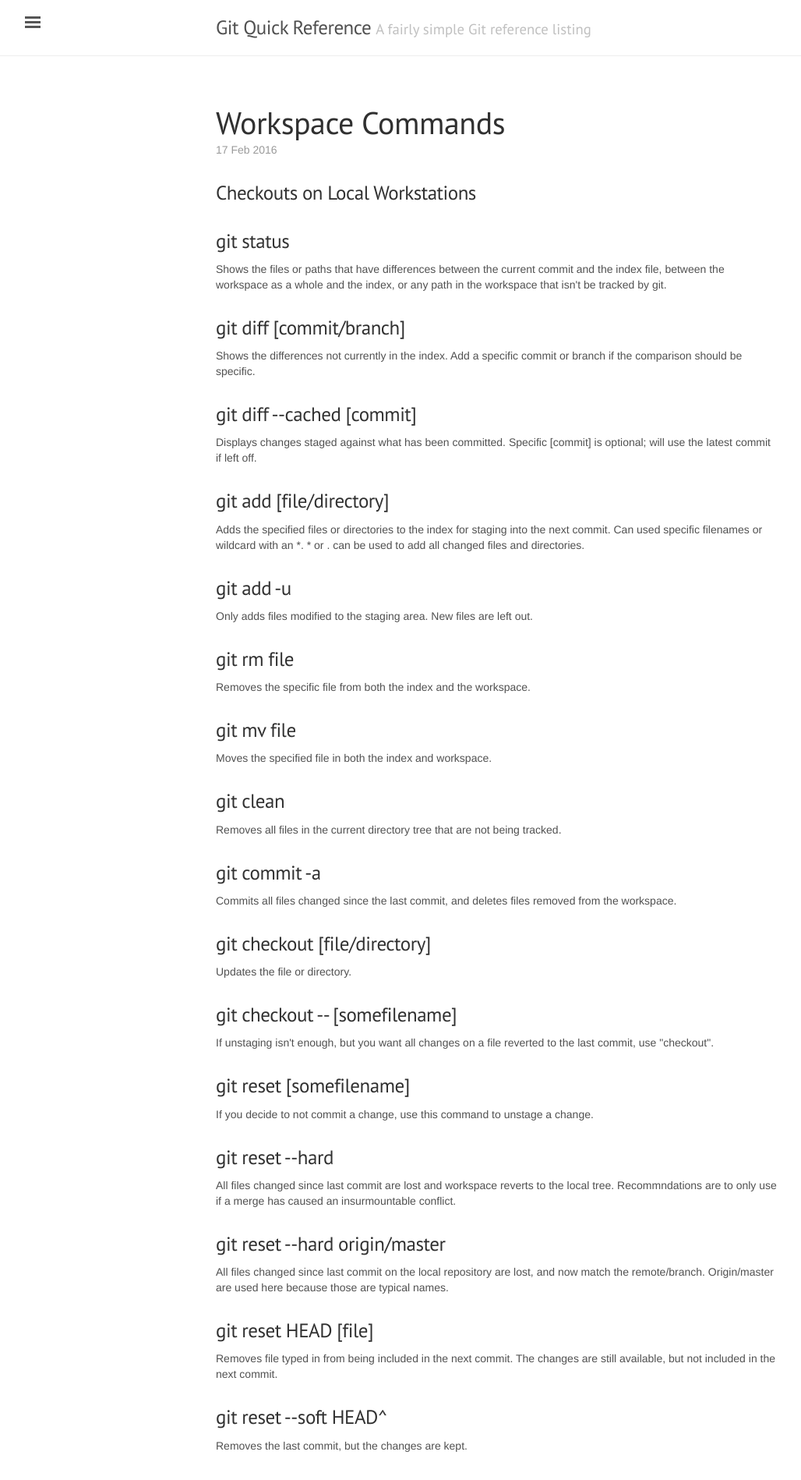
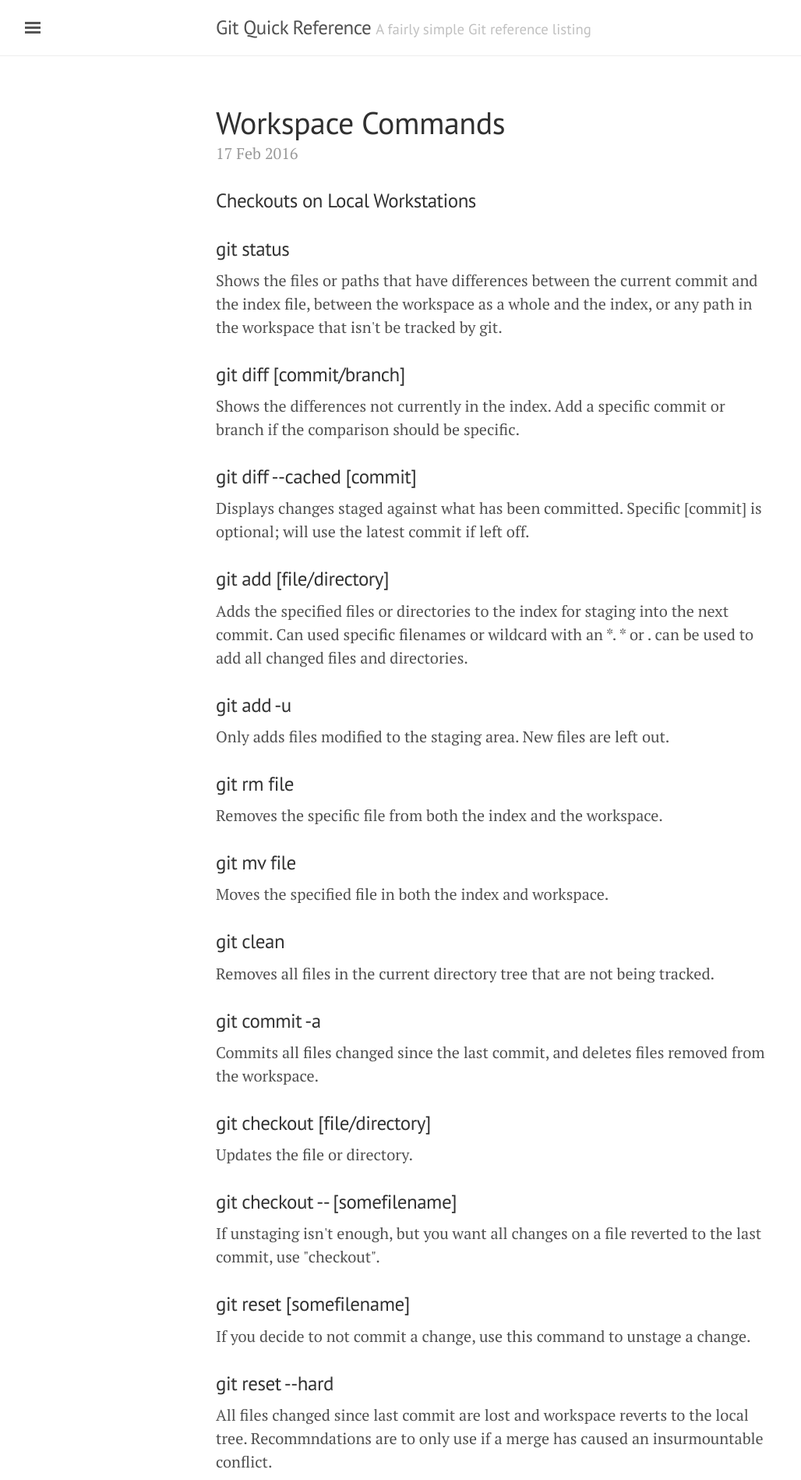
Before and after one commit to bridanp/git-ref, a Jekyll site: the page built from index.html, in a window 1280 px wide. Shown: the top 1898 px of the page at 78% size, without its empty margins (3-1031 px from the left). Built offline with Jekyll 4.4.1, drawn with Linux system fonts in a browser that asks for light colours; nearby versions of some CDN libraries; the list of posts is cut into pages by our own code.

Commit message:
Update head.html

```diff
--- a/_includes/head.html
+++ b/_includes/head.html
@@ -15,8 +15,6 @@
   </title>
 
   <!-- CSS -->
-  <link rel="stylesheet" href="https://maxcdn.bootstrapcdn.com/bootstrap/3.3.6/css/bootstrap.min.css" integrity="sha384-1q8mTJOASx8j1Au+a5WDVnPi2lkFfwwEAa8hDDdjZlpLegxhjVME1fgjWPGmkzs7" crossorigin="anonymous">
-<link rel="stylesheet" href="https://maxcdn.bootstrapcdn.com/font-awesome/4.6.2/css/font-awesome.min.css">
   <link rel="stylesheet" href="{{ site.baseurl }}/public/css/poole.css">
   <link rel="stylesheet" href="{{ site.baseurl }}/public/css/syntax.css">
   <link rel="stylesheet" href="{{ site.baseurl }}/public/css/lanyon.css">
```
